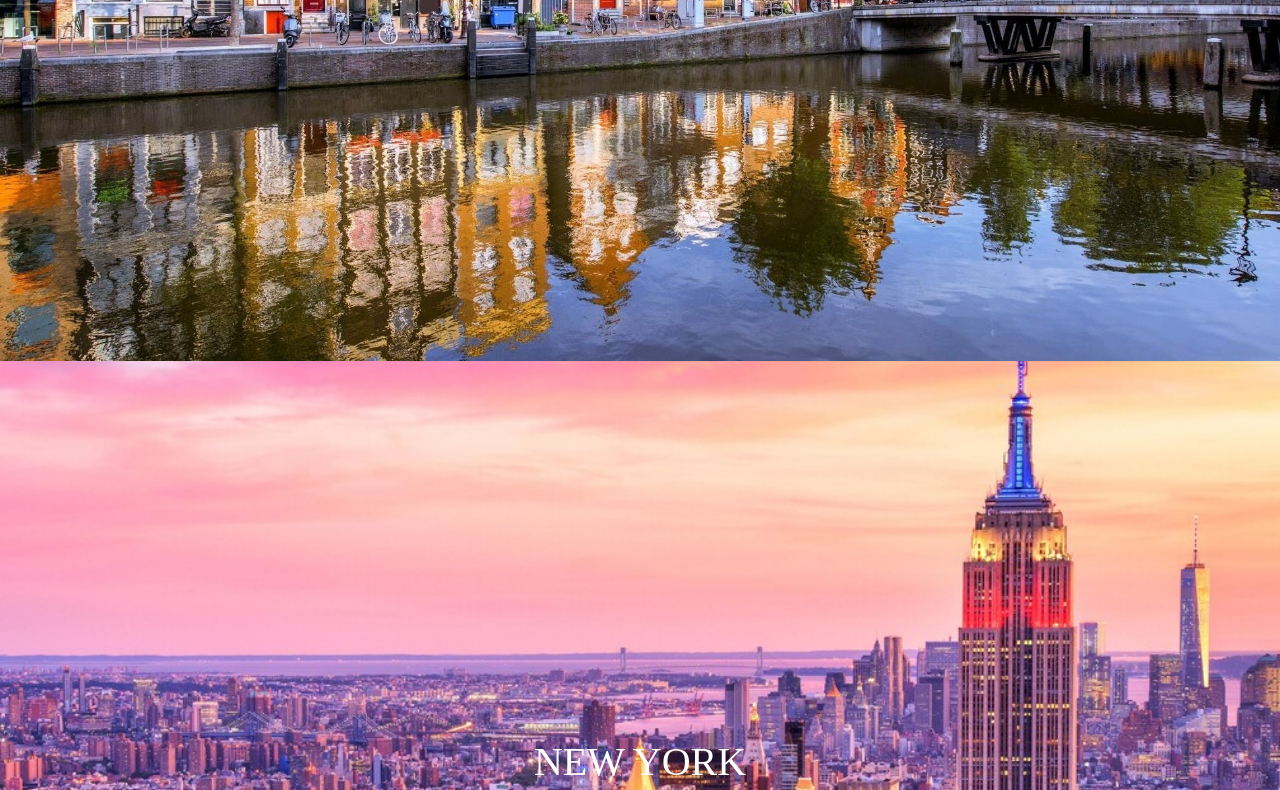
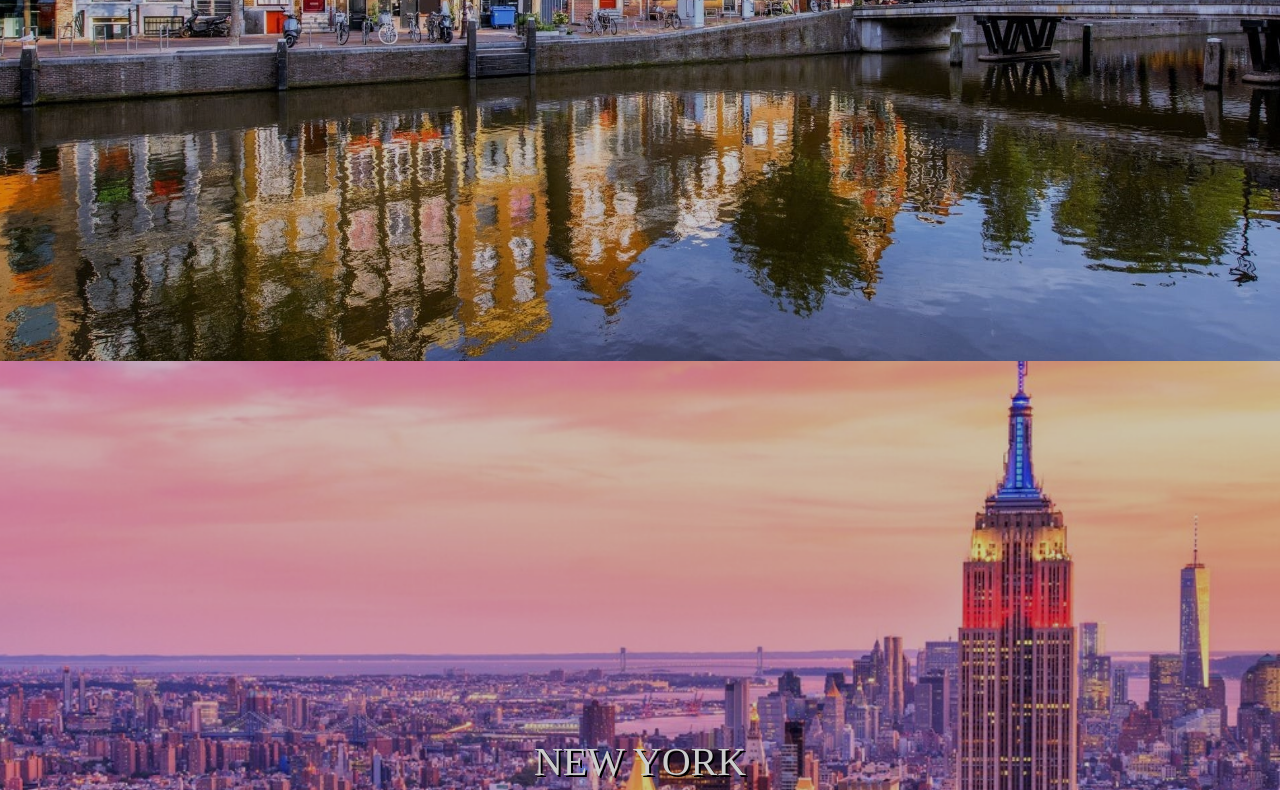
Before and after one commit to salvatore-napoli/htmlcss-airbnb, a plain HTML site: page index.html in a window 1280 px wide. Shown: the part 439-1229 px from the top of the page. Drawn offline with Linux system fonts and the light colour scheme.

Commit message:
Aggiunta ombra a testo e blocchi

```diff
--- a/css/style.css
+++ b/css/style.css
@@ -24,11 +24,20 @@
   background-image: url("../img/roma.jpg");
 }
 
-.block-title {
+.airbnb-block .shadow {
+  background-color: rgba(0,0,0,.2);
+  z-index: 1001;
+  width: 100%;
+  height: 100%;
+  position: relative;
+}
+
+.airbnb-block .block-title {
   position: absolute;
   top: 50%;
   left: 50%;
   transform: translate(-50%, -50%);
   font-size: 40px;
   color: #fff;
+  text-shadow: 2px 2px #000;
 }
--- a/index.html
+++ b/index.html
@@ -10,18 +10,23 @@
 
     <!-- Blocco 1 -->
     <div class="airbnb-block">
+      <div class="shadow"></div>
       <span class="block-title">AMSTERDAM</span>
     </div>
     <!-- /Blocco 1 -->
 
     <!-- Blocco 2 -->
+
     <div class="airbnb-block">
+      <div class="shadow"></div>
       <span class="block-title">NEW YORK</span>
     </div>
     <!-- /Blocco 2 -->
 
     <!-- Blocco 3 -->
+
     <div class="airbnb-block">
+      <div class="shadow"></div>
       <span class="block-title">ROMA</span>
     </div>
     <!-- /Blocco 3 -->
```
